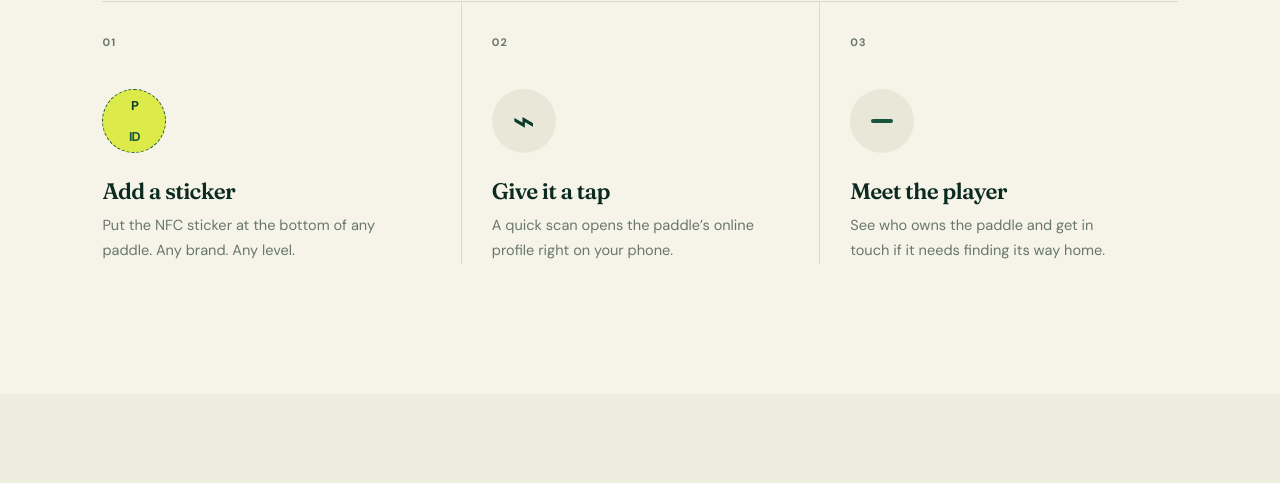
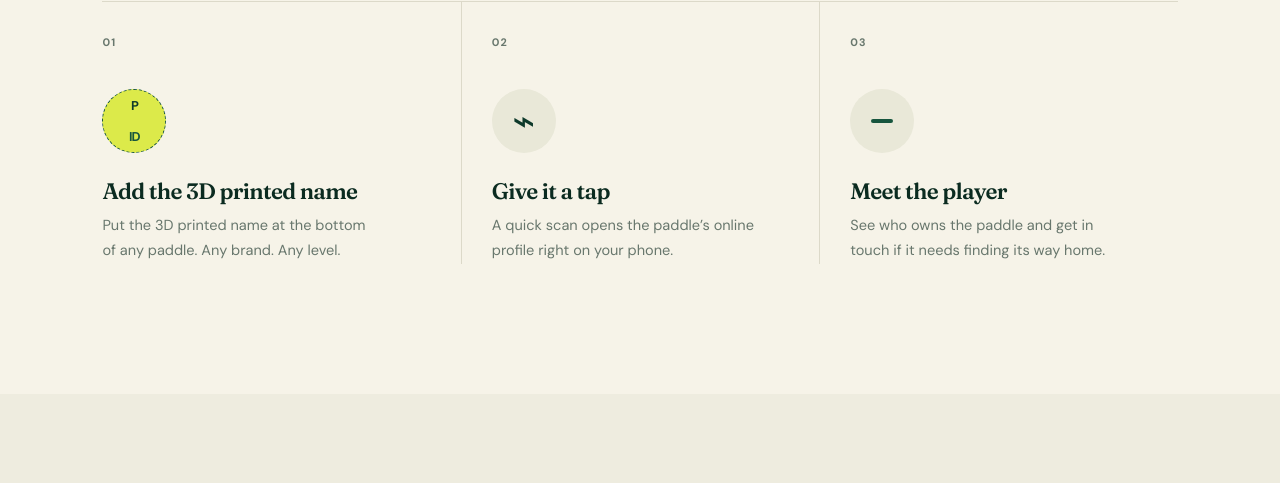
Before and after one commit to UrielNacorda/paddle-id, a plain HTML site: page brand.html in a window 1280 px wide. Shown: the part 1153-1636 px from the top of the page. Drawn offline with Linux system fonts and the light colour scheme.

Commit message:
Update instructions and improve clarity in player DUPR

```diff
--- a/brand.html
+++ b/brand.html
@@ -77,8 +77,8 @@
           <article class="step">
             <span class="step__number">01</span>
             <div class="step__icon step__icon--sticker" aria-hidden="true">P<span>ID</span></div>
-            <h3>Add a sticker</h3>
-            <p>Put the NFC sticker at the bottom of any paddle. Any brand. Any level.</p>
+            <h3>Add the 3D printed name</h3>
+            <p>Put the 3D printed name at the bottom of any paddle. Any brand. Any level.</p>
           </article>
           <article class="step">
             <span class="step__number">02</span>
```
Also changed, not shown: index.html (+1 -1 lines).
